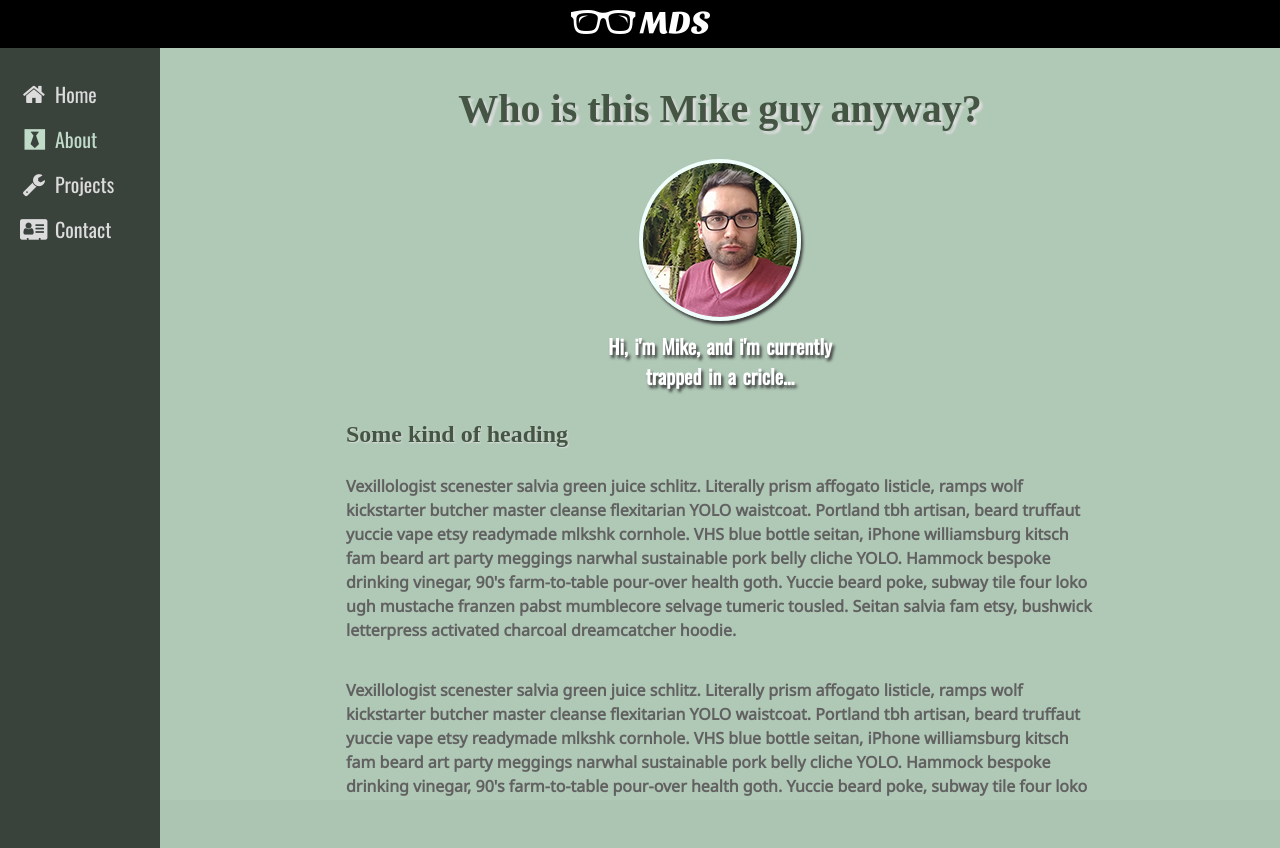
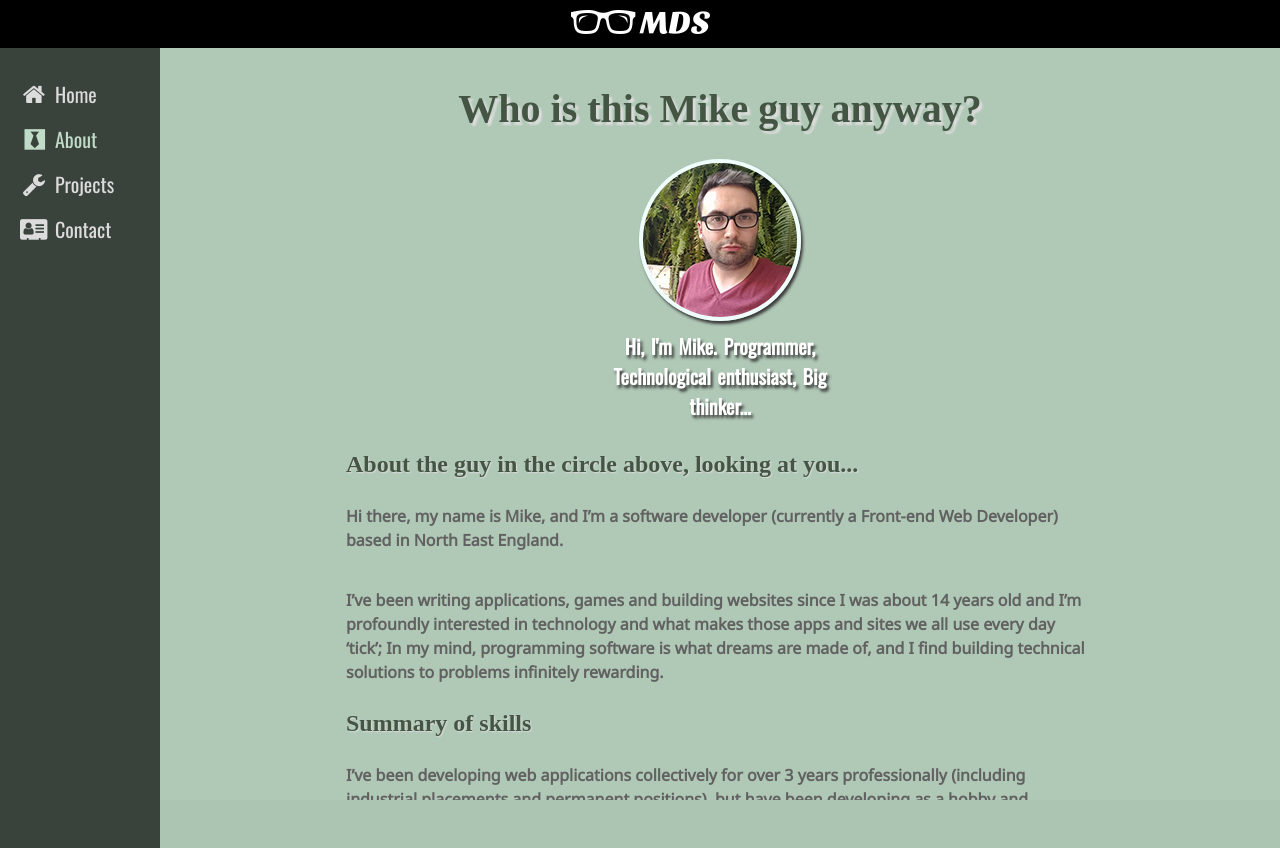
Before and after one commit to mikedsharp/michaeldsharpcom-client, an Angular app: page /about in a window 1280 px wide. Built offline with nearby package versions, Linux system fonts and the light colour scheme; a web font is replaced by a local one; what angular2-fontawesome would draw is missing.

Commit message:
made some kickass copy changes to about page

```diff
--- a/src/app/about/about.component.html
+++ b/src/app/about/about.component.html
@@ -3,34 +3,53 @@
 <div>
     <div class="avatar">
     </div>
-    <h3 class="avatar-caption">Hi, i'm Mike, and i'm currently trapped in a cricle...</h3>
-</div>
-
-
-<div class="section">
-    <h4>Some kind of heading</h4>
-
-    <p>
-        Vexillologist scenester salvia green juice schlitz. Literally prism affogato listicle, ramps wolf kickstarter butcher master cleanse flexitarian YOLO waistcoat. Portland tbh artisan, beard truffaut yuccie vape etsy readymade mlkshk cornhole. VHS blue bottle seitan, iPhone williamsburg kitsch fam beard art party meggings narwhal sustainable pork belly cliche YOLO. Hammock bespoke drinking vinegar, 90's farm-to-table pour-over health goth. Yuccie beard poke, subway tile four loko ugh mustache franzen pabst mumblecore selvage tumeric tousled. Seitan salvia fam etsy, bushwick letterpress activated charcoal dreamcatcher hoodie.
-    </p>
-
-    <p>
-        Vexillologist scenester salvia green juice schlitz. Literally prism affogato listicle, ramps wolf kickstarter butcher master cleanse flexitarian YOLO waistcoat. Portland tbh artisan, beard truffaut yuccie vape etsy readymade mlkshk cornhole. VHS blue bottle seitan, iPhone williamsburg kitsch fam beard art party meggings narwhal sustainable pork belly cliche YOLO. Hammock bespoke drinking vinegar, 90's farm-to-table pour-over health goth. Yuccie beard poke, subway tile four loko ugh mustache franzen pabst mumblecore selvage tumeric tousled. Seitan salvia fam etsy, bushwick letterpress activated charcoal dreamcatcher hoodie.
-    </p>
+    <h3 class="avatar-caption">Hi, I'm Mike. Programmer, Technological enthusiast, Big thinker... </h3>
 </div>
 
 <div class="section">
-    <h4>Some other heading</h4>
+     <h4>About the guy in the circle above, looking at you...</h4>
     <p>
-        Vexillologist scenester salvia green juice schlitz. Literally prism affogato listicle, ramps wolf kickstarter butcher master cleanse flexitarian YOLO waistcoat. Portland tbh artisan, beard truffaut yuccie vape etsy readymade mlkshk cornhole. VHS blue bottle seitan, iPhone williamsburg kitsch fam beard art party meggings narwhal sustainable pork belly cliche YOLO. Hammock bespoke drinking vinegar, 90's farm-to-table pour-over health goth. Yuccie beard poke, subway tile four loko ugh mustache franzen pabst mumblecore selvage tumeric tousled. Seitan salvia fam etsy, bushwick letterpress activated charcoal dreamcatcher hoodie.
+        Hi there, my name is Mike, and I’m a software developer (currently a Front-end Web Developer) based in North East England.
+    </p>
+    <p>
+        I’ve been writing applications, games and building websites since I was about 14 years old and I’m profoundly interested in
+        technology and what makes those apps and sites we all use every day ‘tick’; In my mind, programming software is what dreams are
+        made of, and I find building technical solutions to problems infinitely rewarding.
     </p>
 
+    <h4>Summary of skills</h4>
     <p>
-        Vexillologist scenester salvia green juice schlitz. Literally prism affogato listicle, ramps wolf kickstarter butcher master cleanse flexitarian YOLO waistcoat. Portland tbh artisan, beard truffaut yuccie vape etsy readymade mlkshk cornhole. VHS blue bottle seitan, iPhone williamsburg kitsch fam beard art party meggings narwhal sustainable pork belly cliche YOLO. Hammock bespoke drinking vinegar, 90's farm-to-table pour-over health goth. Yuccie beard poke, subway tile four loko ugh mustache franzen pabst mumblecore selvage tumeric tousled. Seitan salvia fam etsy, bushwick letterpress activated charcoal dreamcatcher hoodie.
+        I’ve been developing web applications collectively for over 3 years professionally (including industrial placements and permanent
+        positions), but have been developing as a hobby and academically for well over 10 years.
     </p>
+    <p>
+        In terms of programming languages I primarily work with JavaScript (and its derivatives, such as TypeScript), HTML, CSS (particularly SASS, because it’s awesome!),
+        but on a purely hobbyist level I can write C++ (this was my first language, and my go-to language for writing games, check out my GitHub for some examples!), I have also had some professional and academic experience with MSSQL, I also wrote Java desktop and JavaME applications during university.
+    </p>
+    <p>
+        In terms of frameworks and libraries, I mostly work with AngularJS (1 and 2...why, this very site has been written in Angular 2 and Typescript!), but I have used JQuery quite extensively in the past both professionally and as a hobbyist. I’m always exploring new technologies in order to improve efficiency, workflow...and well, to learn and just do things in the best way I can!
+    </p>
+
+    <h4>An honourable mention</h4>
+
+    <p>
+        I’ve used the SDL and SFML libraries for rendering 2D graphics in C++, I thought that deserved an honorable mention, as it’s close to my heart!
+    </p>
+
+    <h4>More honourable mentions</h4>
+    <ul>
+        <li>ASP.NET MVC 3+ and Entity Framework (I’ve dabbled)</li>
+        <li>C#/WinForms (About 8 months total professional experience, and lots and lots of hobbyist and academic usage)</li>
+        <li>Git (who doesn’t use Git? People who lose all of their work, that’s who)</li>
+        <li>NodeJS (I should mention that my skills are primarily front-end, but my back-end skills and API development are gradually improving)</li>
+        <li>NoSQL databases (I’ve worked with CouchDB, and experimented with Mongo, this is an area that i’m interested to explore further)</li>
+    </ul>
+
+    <p>
+        I hope I didn’t miss too much there, but I will happily answer any further questions if you contact me via the form provided in the Contact section.
+    </p>
+
 </div>
-
-
 
 
 <div class="cta-box">
```
